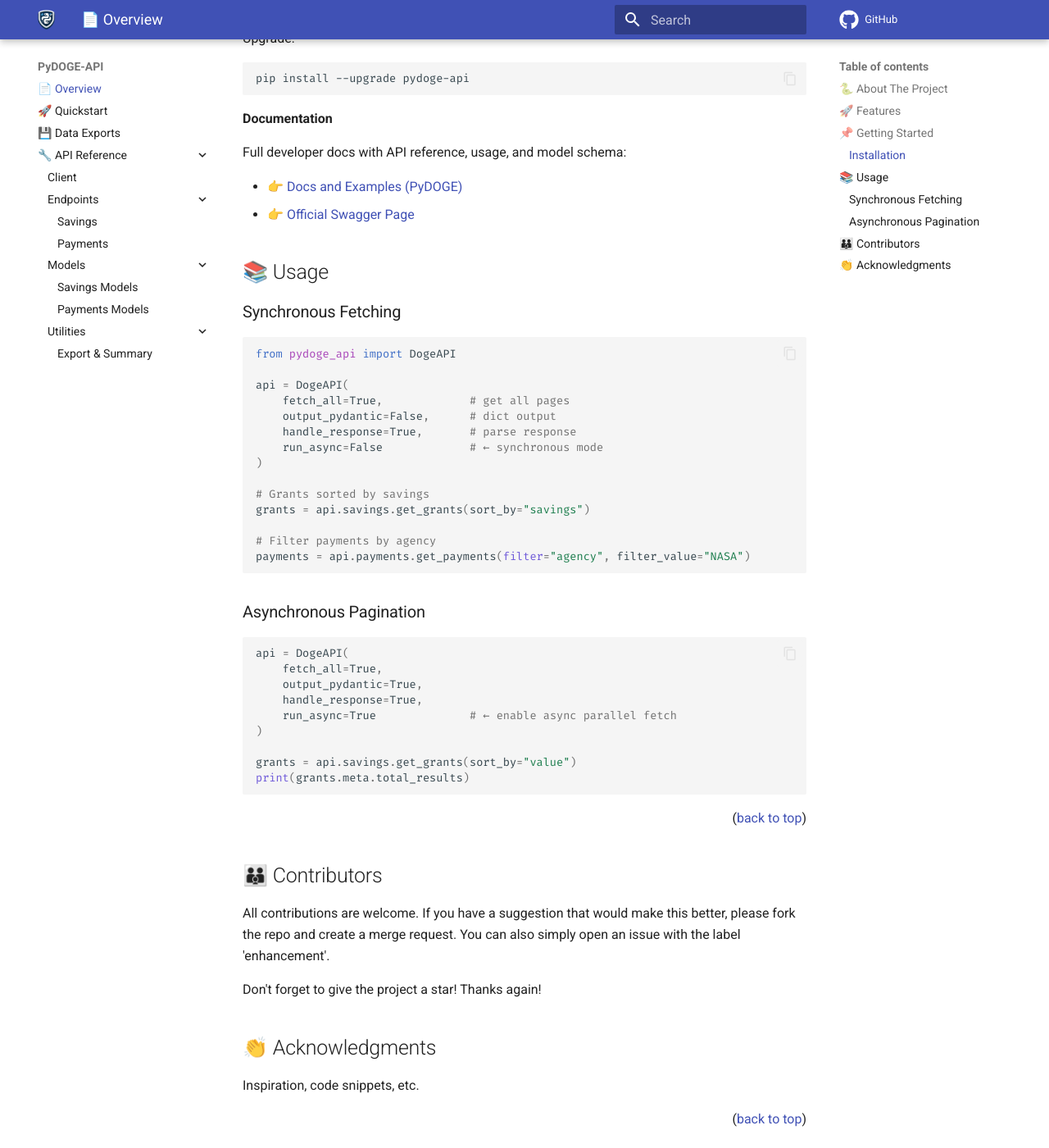
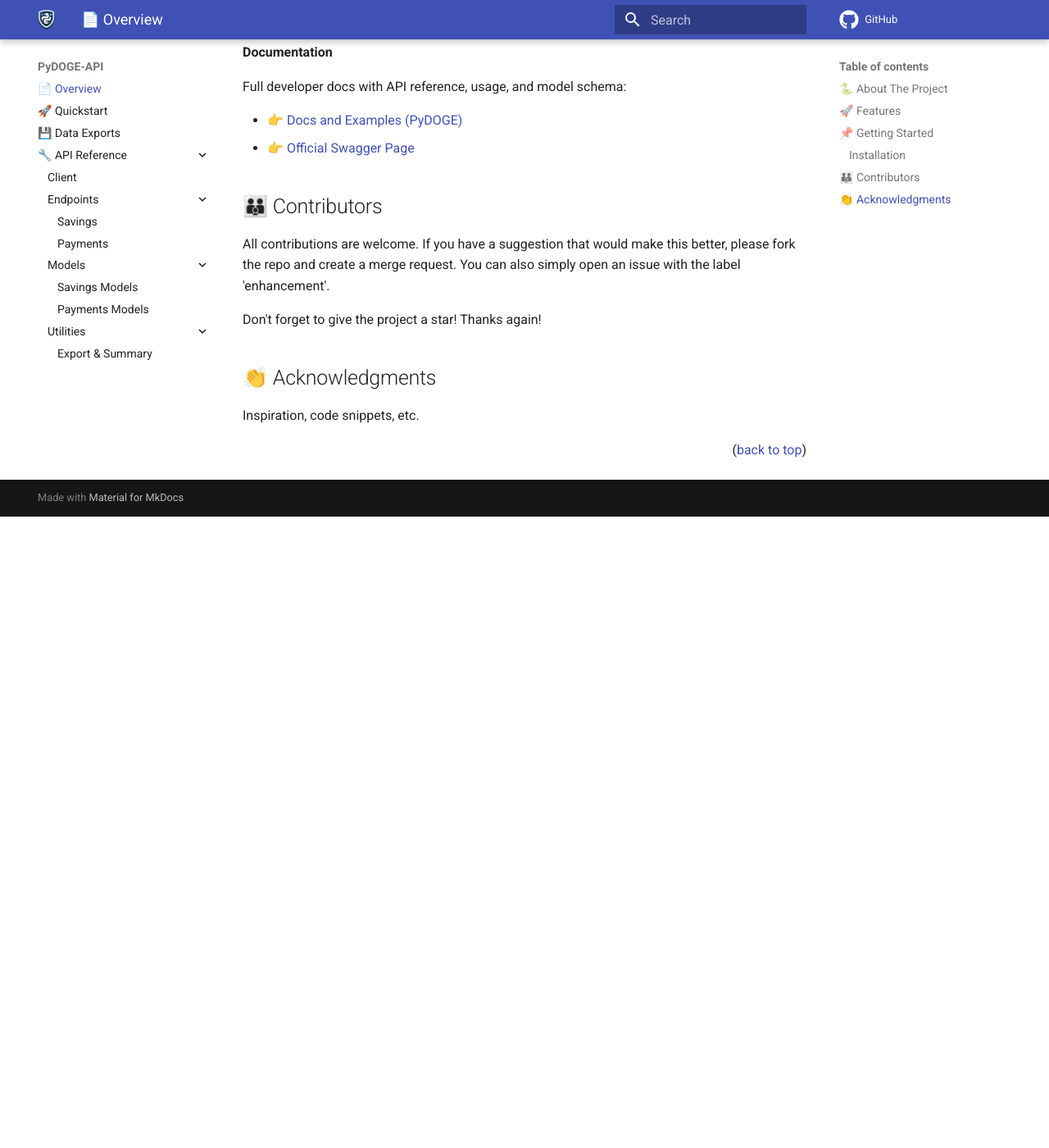
Before and after one commit to ihassan8/pydoge-api, an MkDocs documentation site: the page built from docs/index.md, in a window 1280 px wide and 1400 px high, scrolled down 1661 px. Shown: the whole window at 82% size. Built offline with MkDocs 1.6.1 and Material for MkDocs 9.7.7, drawn with Linux system fonts in a browser that asks for light colours; comment, search, counter and statistics services are not loaded; after the commit the page ends 2291 px from its top, so only the background shows below that; some of the changed text lies outside the part shown.

Commit message:
updated docs

````diff
--- a/docs/index.md
+++ b/docs/index.md
@@ -18,12 +18,6 @@
       <a href="#getting-started">Getting Started</a>
       <ul>
         <li><a href="#installation">Installation</a></li>
-      </ul>
-    </li>
-    <li><a href="#usage">Usage</a>
-      <ul>
-        <li><a href="#synchronous-fetching">Synchronous Fetching</a></li>
-        <li><a href="#asynchronous-pagination">Asynchronous Pagination</a></li>
       </ul>
     </li>
     <li><a href="#contributors">Contributors </a></li>
@@ -72,43 +66,6 @@ Full developer docs with API reference, usage, and model schema:
 - 👉 [Docs and Examples (PyDOGE)](https://ihassan8.github.io/pydoge-api/)
 - 👉 [Official Swagger Page](https://api.doge.gov/docs)
 
-## 📚 Usage
-
-### Synchronous Fetching
-
-```python
-from pydoge_api import DogeAPI
-
-api = DogeAPI(
-    fetch_all=True,             # get all pages
-    output_pydantic=False,      # dict output
-    handle_response=True,       # parse response
-    run_async=False             # ← synchronous mode
-)
-
-# Grants sorted by savings
-grants = api.savings.get_grants(sort_by="savings")
-
-# Filter payments by agency
-payments = api.payments.get_payments(filter="agency", filter_value="NASA")
-
-```
-
-### Asynchronous Pagination
-
-```python
-api = DogeAPI(
-    fetch_all=True,
-    output_pydantic=True,
-    handle_response=True,
-    run_async=True              # ← enable async parallel fetch
-)
-
-grants = api.savings.get_grants(sort_by="value")
-print(grants.meta.total_results)
-```
-<p align="right">(<a href="#readme-top">back to top</a>)</p>
-
 ## 👪 Contributors
 All contributions are welcome. If you have a suggestion that would make this better, please fork the repo and create a merge request. You can also simply open an issue with the label 'enhancement'.
 
````
